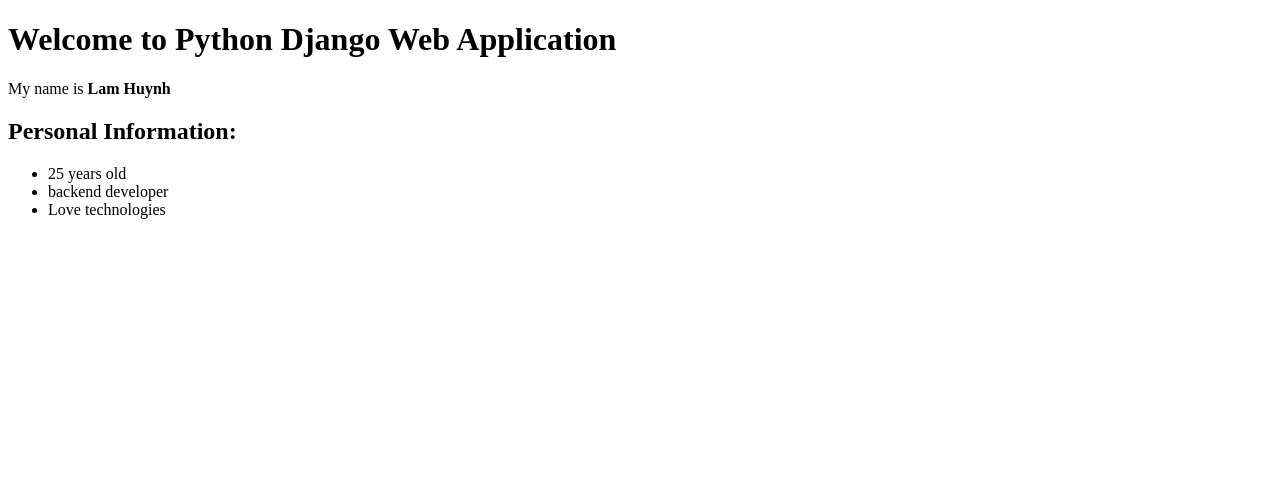
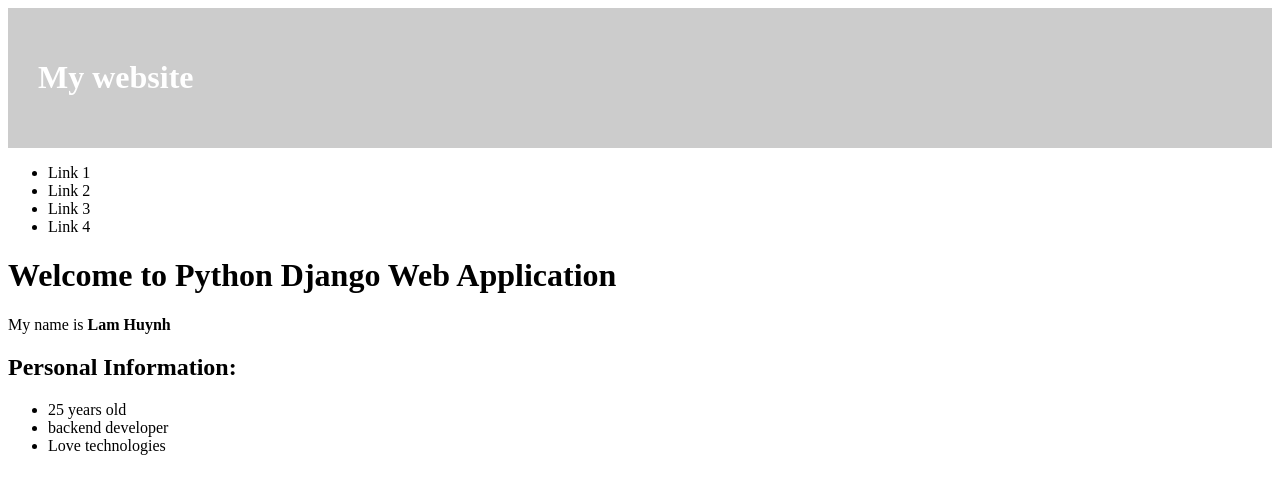
Before and after one commit to lamhuynhb779/learn-django, a Django app: page /polls/ in a window 1280 px wide. Shown: the top 494 px of the page. Run offline with Django 3.2, Linux system fonts and the light colour scheme.

Commit message:
add base template

```diff
--- /dev/null
+++ b/mysite/polls/templates/polls/base.html
@@ -0,0 +1,31 @@
+<!DOCTYPE html>
+<html lang="en">
+<head>
+    <meta charset="UTF-8">
+    <title>Polls App</title>
+    <style>
+        .header {
+            padding: 30px;
+            background-color: #ccc;
+            color: #FFF;
+        }
+    </style>
+</head>
+<body>
+    <div class="header">
+        <h1>My website</h1>
+    </div>
+    <div class="menu">
+        <ul>
+            <li>Link 1</li>
+            <li>Link 2</li>
+            <li>Link 3</li>
+            <li>Link 4</li>
+        </ul>
+    </div>
+    <div class="content">
+        {% block my-content %}
+        {% endblock %}
+    </div>
+</body>
+</html>
--- a/mysite/polls/templates/polls/index.html
+++ b/mysite/polls/templates/polls/index.html
@@ -1,10 +1,6 @@
-<!DOCTYPE html>
-<html lang="en">
-<head>
-    <meta charset="UTF-8">
-    <title>polls app</title>
-</head>
-<body>
+{% extends 'polls/base.html' %}
+
+{% block my-content %}
 <h1>Welcome to Python Django Web Application</h1>
 <p>My name is <b>{{ name }}</b></p>
 <h2>Personal Information:</h2>
@@ -13,5 +9,4 @@
         <li>{{ info }}</li>
     {% endfor %}
 </ul>
-</body>
-</html>
+{% endblock %}
```
Lines whose indentation alone changed are shown as unchanged.
